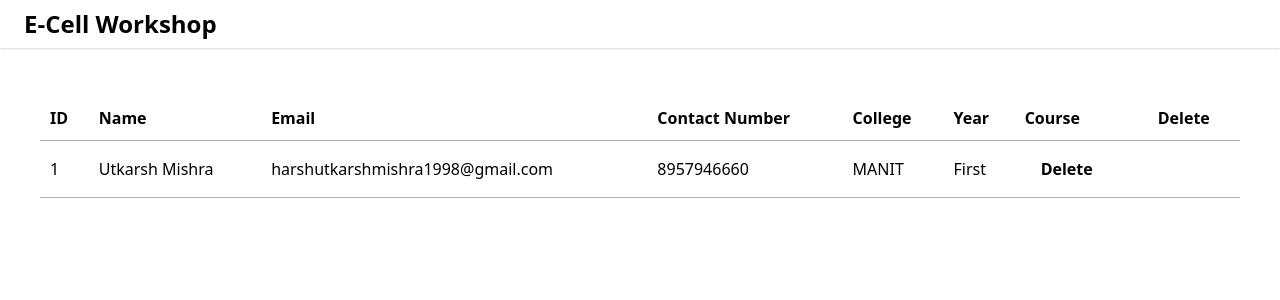
After one commit to snghaadi/Esummit-Final, a PHP site: page /admin/index_workshop.php in a window 1280 px wide. The commit adds this page. Shown: the top 300 px of the page. Run offline with PHP 8.4, Linux system fonts and the light colour scheme; data comes from the database, SQL or seed files in the repository; some libraries are stand-ins or nearby versions.

Commit message:
admin panel

```diff
--- a/admin/delete.php
+++ b/admin/delete_workshop.php
@@ -1,12 +1,10 @@
-<?php
-$connection = mysqli_connect('localhost','u862867315_root_5','Utkarsh@3112','u862867315_recruitment');
-?>
+<?php include '../include/db.php'; ?>
 
 <?php
     if(isset($_GET['id']))
     {
         $id = $_GET['id'];
-        $query = "DELETE FROM recruitment WHERE id = {$id}";
+        $query = "DELETE FROM workshop WHERE id = {$id}";
         $delete_query = mysqli_query($connection, $query);
         if(!$delete_query)
         {
--- /dev/null
+++ b/admin/index_workshop.php
@@ -0,0 +1,68 @@
+<?php include '../include/db.php'; ?>
+
+<!DOCTYPE html>
+<html lang="en">
+
+<head>
+    <meta charset="UTF-8">
+    <meta http-equiv="X-UA-Compatible" content="IE=edge">
+    <meta name="viewport" content="width=device-width, initial-scale=1.0">
+    <title>E-Cell | Recruitment</title>
+    <link rel="shortcut icon" href="../response/images/icon.png" type="image/x-icon">
+    <script src="https://code.jquery.com/jquery-3.6.0.js"></script>
+    <link href="https://unpkg.com/tailwindcss@^2/dist/tailwind.min.css" rel="stylesheet">
+    <link rel="stylesheet" type="text/css" href="https://cdn.datatables.net/1.10.25/css/jquery.dataTables.css">
+    <script type="text/javascript" charset="utf8" src="https://cdn.datatables.net/1.10.25/js/jquery.dataTables.js"></script>
+</head>
+
+<body>
+    <nav class="font-sans flex flex-col text-center content-center sm:flex-row sm:text-left sm:justify-between py-2 px-6 bg-white shadow sm:items-baseline w-full">
+      <div class="mb-2 sm:mb-0 inner">
+
+        <a href="/home" class="text-2xl no-underline text-grey-darkest hover:text-blue-dark font-sans font-bold">E-Cell Workshop</a><br>
+
+      </div>
+    </nav>
+    <br><br>
+    <div class="px-10">
+        <table id="table_id" class="display">
+            <thead>
+                <tr>
+                    <th>ID</th>
+                    <th>Name</th>
+                    <th>Email</th>
+                    <th>Contact Number</th>
+                    <th>College</th>
+                    <th>Year</th>
+                    <th>Course</th>
+                    <th>Delete</th>
+                </tr>
+            </thead>
+            <tbody>
+                <?php
+                    $query = "SELECT * FROM workshop";
+                    $select_query = mysqli_query($connection, $query);
+                    while ($row = mysqli_fetch_assoc($select_query))
+                    {
+                        echo "<tr>";
+                        echo "<td>{$row['id']}</td>";
+                        echo "<td>{$row['name']}</td>";
+                        echo "<td>{$row['email']}</td>";
+                        echo "<td>{$row['number']}</td>";
+                        echo "<td>{$row['college']}</td>";
+                        echo "<td>{$row['year']}</td>";
+                        echo "<td><a href='delete.php?id={$row['id']}'><button type='submit' class='bg-blue hover:bg-blue-dark text-dark font-bold py-2 px-4 rounded'>Delete</button></a></td>";
+                        echo "</tr>";
+                    }
+                ?>
+            </tbody>
+        </table>
+    </div>
+    <script>
+    $(document).ready(function() {
+        $('#table_id').DataTable();
+    });
+    </script>
+</body>
+
+</html>
```
Also changed, not shown: admin/delete_techworkshop.php (added, +19 -0 lines), admin/index_techworkshop.php (renamed from admin/index.php, +14 -21 lines).
